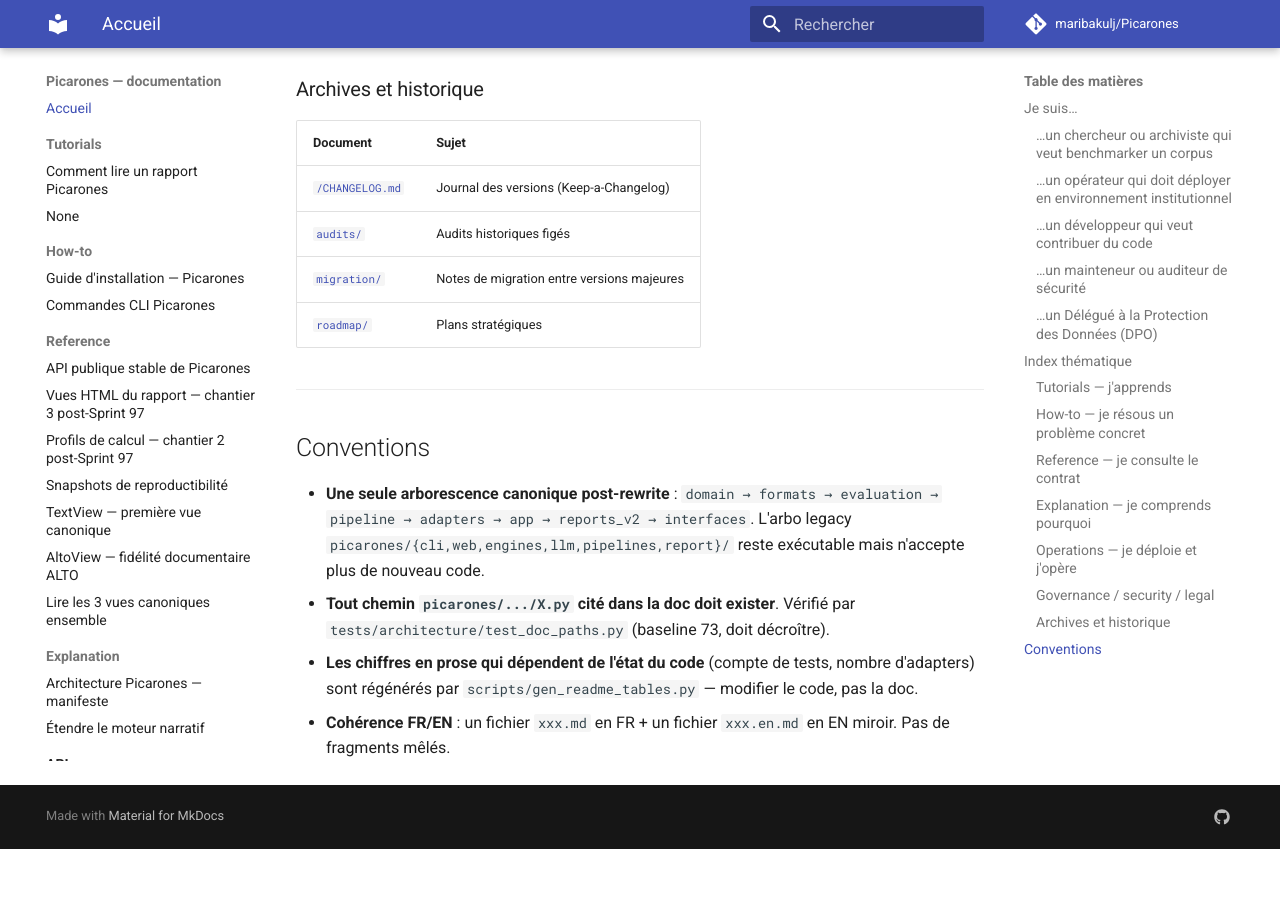
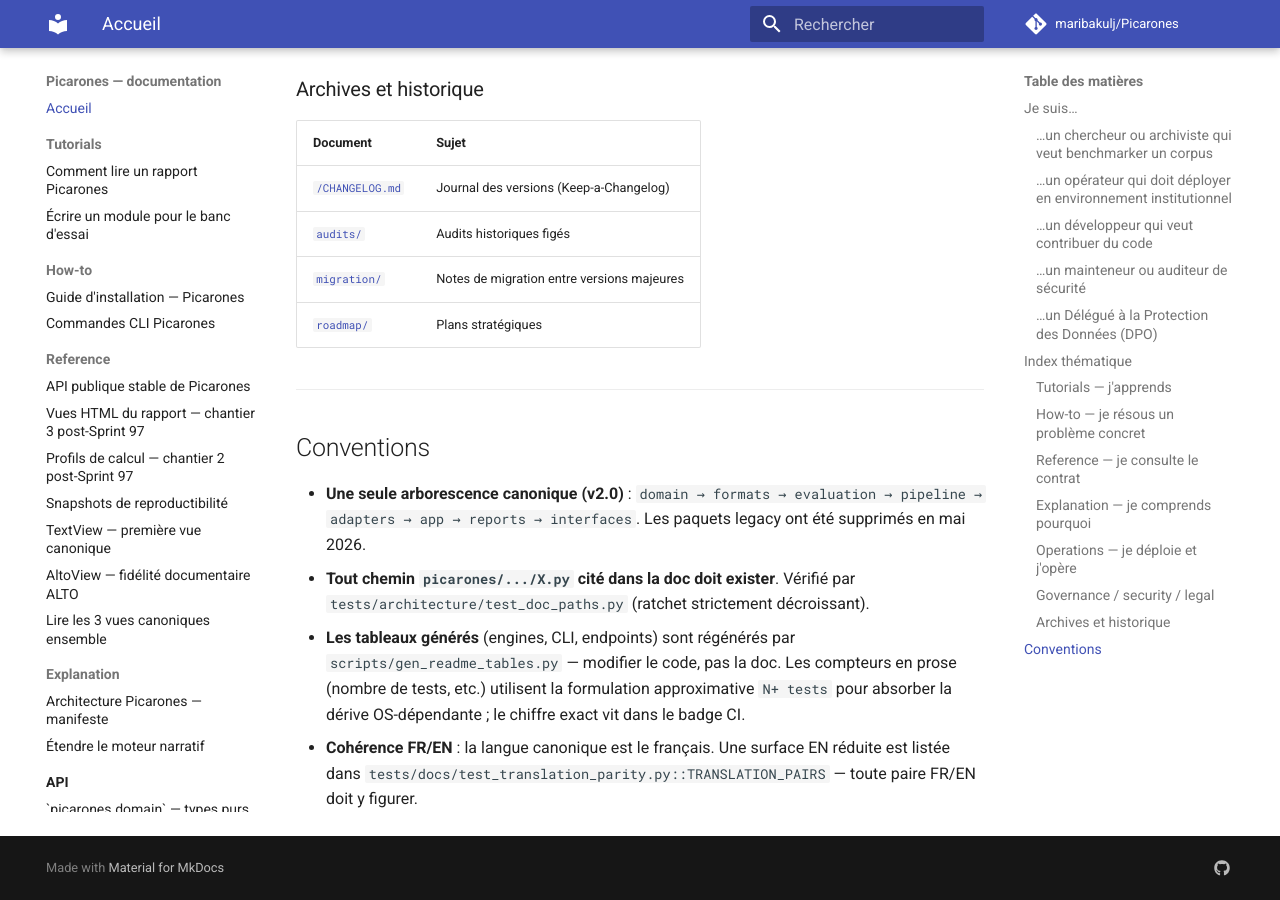
Before and after one commit to maribakulj/Picarones, an MkDocs documentation site: the page built from docs/index.md, in a window 1280 px wide and 900 px high, scrolled down 3775 px. Built offline with MkDocs 1.6.1 and Material for MkDocs 9.7.7, drawn with Linux system fonts in a browser that asks for light colours; comment, search, counter and statistics services are not loaded; before the commit the page ends 4624 px from its top, so only the background shows below that; some of the changed text lies outside the part shown.

Commit message:
docs(index): repair broken links + lock against drift
docs/index.md est l'index canonique de la documentation, référencé
depuis le README et utilisé comme première porte d'entrée pour les
nouveaux contributeurs.  Il contenait 5 liens cassés survivants du
rewrite, aucun test ne les détectait :

- tutorials/first-benchmark.md         (absent)
- tutorials/writing-a-pipeline-module.md (absent)
- user/writing-a-pipeline-module.md    (dossier user/ absent)
- developer/narrative-engine.md(.en.md) (existe seulement dans explanation/)
- migration/rewrite-status-s46.md      (en réalité dans archives/migration/)

Plus 3 affirmations fausses dans la section Conventions :
- "reports_v2" (renommé "reports" en Sprint H.3)
- "L'arbo legacy reste exécutable" (supprimée à v2.0)
- "baseline 73, doit décroître" (vrai baseline = 164)

Réparations :
- Création de docs/tutorials/first-benchmark.md (tutoriel d'entrée,
  ~110 lignes, agrège install + demo + premier benchmark + interface
  web) qui était référencé par index.md depuis longtemps mais
  n'existait pas.
- Création de docs/tutorials/writing-a-pipeline-module.md (tutoriel
  par l'exemple) qui pointe vers developer/module-policy.md pour
  les détails normatifs.
- Corrections des liens narrative-engine vers explanation/ (où ils
  existent réellement).
- Correction du lien rewrite-status-s46.md vers archives/migration/.
- Réécriture de la section Conventions pour refléter v2.0.

Nouveau test tests/docs/test_index_links_resolve.py qui parse tous
les liens markdown internes de docs/index.md et vérifie qu'ils
résolvent vers un fichier ou dossier réel.  Empêche structurellement
le retour de cette classe de mensonge silencieux.

```diff
--- a/docs/index.md
+++ b/docs/index.md
@@ -146,15 +146,18 @@ Vous évaluez les implications RGPD avant signature.
 
 ## Conventions
 
-- **Une seule arborescence canonique post-rewrite** :
-  `domain → formats → evaluation → pipeline → adapters → app → reports_v2 → interfaces`.
-  L'arbo legacy `picarones/{cli,web,engines,llm,pipelines,report}/`
-  reste exécutable mais n'accepte plus de nouveau code.
+- **Une seule arborescence canonique (v2.0)** :
+  `domain → formats → evaluation → pipeline → adapters → app → reports → interfaces`.
+  Les paquets legacy ont été supprimés en mai 2026.
 - **Tout chemin `picarones/.../X.py` cité dans la doc doit exister**.
-  Vérifié par `tests/architecture/test_doc_paths.py` (baseline 73,
-  doit décroître).
-- **Les chiffres en prose qui dépendent de l'état du code** (compte
-  de tests, nombre d'adapters) sont régénérés par
-  `scripts/gen_readme_tables.py` — modifier le code, pas la doc.
-- **Cohérence FR/EN** : un fichier `xxx.md` en FR + un fichier
-  `xxx.en.md` en EN miroir.  Pas de fragments mêlés.
+  Vérifié par `tests/architecture/test_doc_paths.py` (ratchet
+  strictement décroissant).
+- **Les tableaux générés** (engines, CLI, endpoints) sont régénérés
+  par `scripts/gen_readme_tables.py` — modifier le code, pas la doc.
+  Les compteurs en prose (nombre de tests, etc.) utilisent la
+  formulation approximative `N+ tests` pour absorber la dérive
+  OS-dépendante ; le chiffre exact vit dans le badge CI.
+- **Cohérence FR/EN** : la langue canonique est le français.  Une
+  surface EN réduite est listée dans
+  `tests/docs/test_translation_parity.py::TRANSLATION_PAIRS` —
+  toute paire FR/EN doit y figurer.
```
Also changed, not shown: other parts of docs/index.md (+3 -3 lines), docs/tutorials/first-benchmark.md (added, +134 -0 lines), docs/tutorials/writing-a-pipeline-module.md (added, +150 -0 lines), 1 other file.
